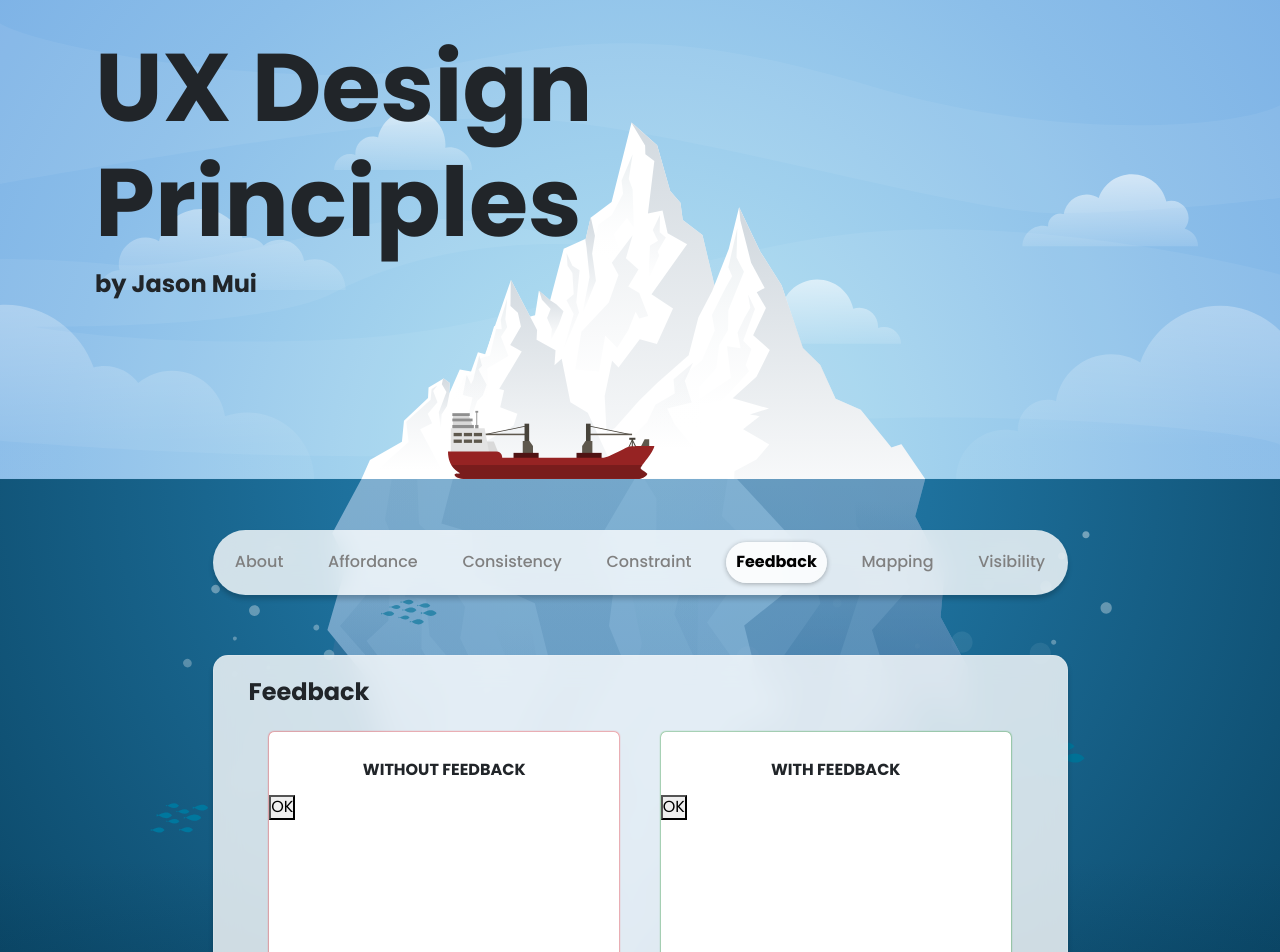
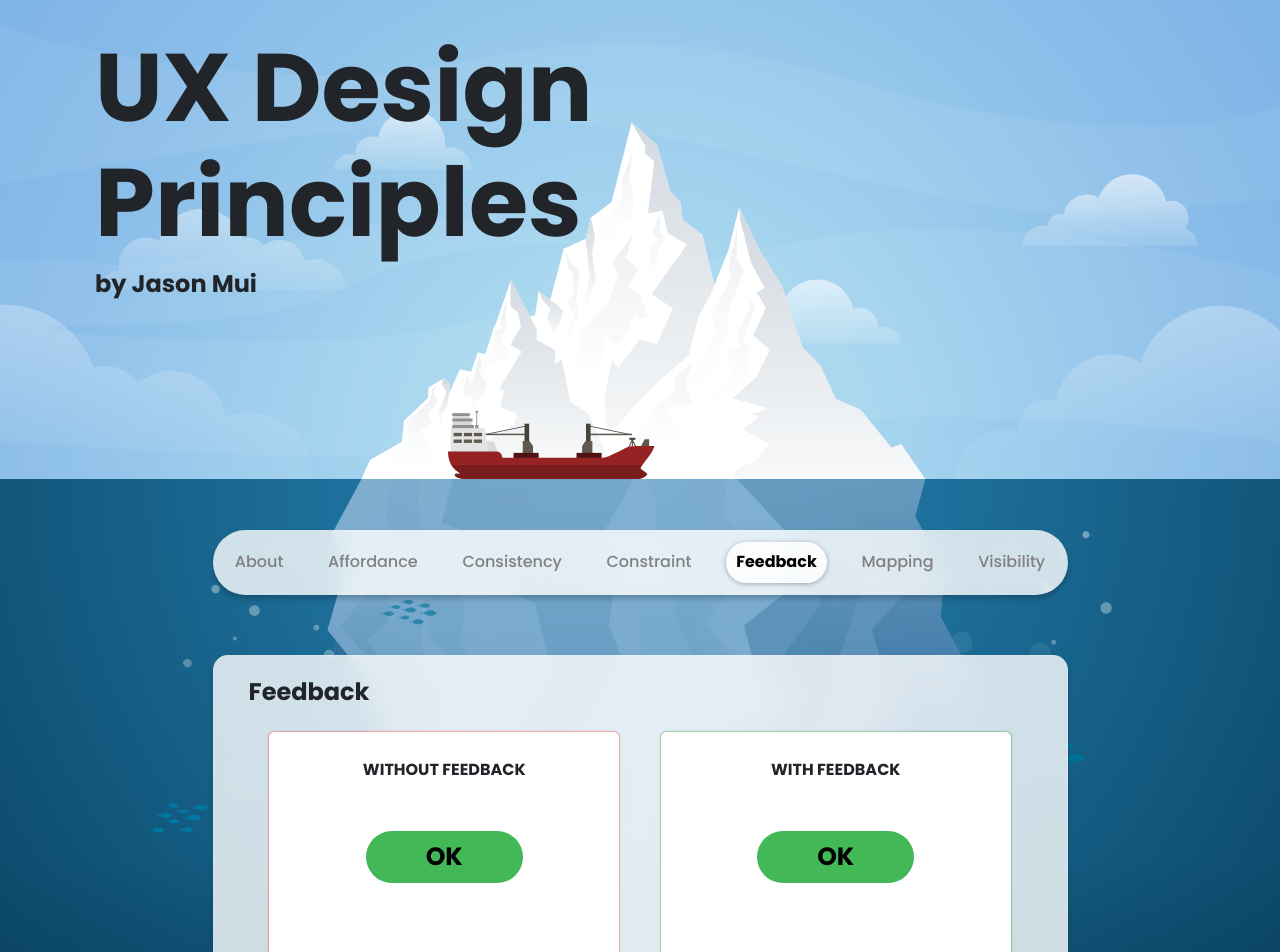
Before and after one commit to Jasonx235/UX-Design-Pricinples, a React (Create React App) app: page /feedback in a window 1280 px wide. Shown: the top 952 px of the page. Built offline with nearby package versions, Linux system fonts and the light colour scheme.

Commit message:
feedback logic complete needs styling

```diff
--- a/src/CSS/style.css
+++ b/src/CSS/style.css
@@ -42,6 +42,15 @@ h1 {
   font-weight: bold;
   margin-top: 30px;
   margin-left: 10px;
+}
+
+.center {
+  display: flex;
+  justify-content: center;
+  align-items: center;
+  width: 100%;
+  height: 100%;
+  flex-direction: column;
 }
 
 .name {
@@ -374,15 +383,6 @@ label {
   padding: 5px;
 }
 
-.constraint .center {
-  display: flex;
-  justify-content: center;
-  align-items: center;
-  width: 100%;
-  height: 100%;
-  flex-direction: column;
-}
-
 .constraint .submit {
   display: block;
   margin-top: 15px;
@@ -442,6 +442,30 @@ label {
 
 /* Feedback ----------------------------------------------*/
 
+.feedback input {
+  background-color: #43b856;
+  padding: 10px 60px;
+  border-radius: 30px;
+  border: none;
+  font-weight: bold;
+  font-size: 25px;
+}
+
+.feedbackNo {
+  cursor: default !important;
+}
+
+.feedbackYes:hover {
+  background-color: black;
+  color: white;
+}
+
+.feedback .button-container {
+  display: flex;
+  justify-content: center;
+  align-items: center;
+  margin-top: 50px;
+}
 /* Mapping ----------------------------------------------*/
 
 /* .mapping {
--- a/src/components/modules/Feedback.jsx
+++ b/src/components/modules/Feedback.jsx
@@ -1,22 +1,87 @@
-import React from "react";
+import React, { useState } from "react";
+import ReactLoading from "react-loading";
 
 export default function Feedback({ status }) {
+  const [submitted, setSubmitted] = useState(false);
+  const [loading, setLoading] = useState(false);
+
+  const handleSubmitYes = () => {
+    setLoading(true);
+    setSubmitted(true);
+    setTimeout(() => setLoading(false), 1500);
+  };
+
+  const handleSubmitNo = () => {
+    setTimeout(() => setSubmitted(true), 1500);
+  };
   if (status) {
     return (
-      <div className='module no'>
-        <p className='title'>WITHOUT FEEDBACK</p>
-        <div>
-          <button type='submit'>OK</button>
-        </div>
+      <div className='module no feedback'>
+        {submitted ? (
+          <div>
+            hi
+            <div className='close-button'>
+              <button
+                onClick={() => {
+                  setSubmitted(false);
+                }}
+              >
+                X
+              </button>
+            </div>
+          </div>
+        ) : (
+          <div className='feedback-container'>
+            <p className='title'>WITHOUT FEEDBACK</p>
+            <div className='button-container'>
+              <input
+                type='submit'
+                value='OK'
+                className='feedbackNo'
+                onClick={() => {
+                  handleSubmitNo();
+                }}
+              />
+            </div>
+          </div>
+        )}
       </div>
     );
   } else {
     return (
-      <div className='module yes'>
-        <p className='title'>WITH FEEDBACK</p>
-        <div>
-          <button type='submit'>OK</button>
-        </div>
+      <div className='module yes feedback'>
+        {loading ? (
+          <div className='center'>
+            <ReactLoading type='spin' color='#43b856' />
+          </div>
+        ) : submitted ? (
+          <div>
+            hi
+            <div className='close-button'>
+              <button
+                onClick={() => {
+                  setSubmitted(false);
+                }}
+              >
+                X
+              </button>
+            </div>
+          </div>
+        ) : (
+          <div className='feedback-container'>
+            <p className='title'>WITH FEEDBACK</p>
+            <div className='button-container'>
+              <input
+                type='submit'
+                value='OK'
+                className='feedbackYes'
+                onClick={() => {
+                  handleSubmitYes();
+                }}
+              />
+            </div>
+          </div>
+        )}
       </div>
     );
   }
```
